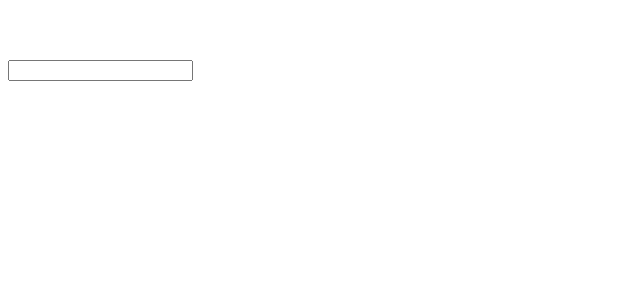
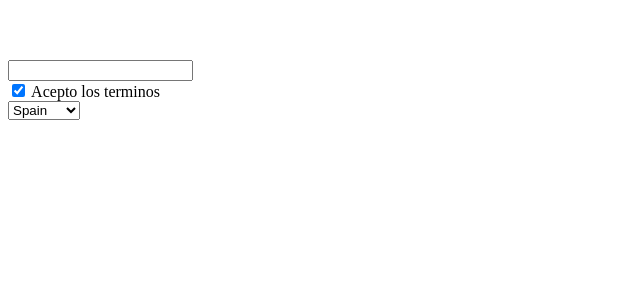
Before and after one commit to zenenperaza/practicas-vue-helloworld, a Vue app: page / in a window 1280 px wide. Shown: the top 300 px of the page, without its empty margins (0-640 px from the left). Built offline with nearby package versions, Linux system fonts and the light colour scheme.

Commit message:
commit 2

```diff
--- a/src/components/ModelForm.vue
+++ b/src/components/ModelForm.vue
@@ -1,15 +1,25 @@
 <template>
     <h1 >{{ inputText }} </h1>
 <form action="">
-    <input type="text" v-model="inputText" />
+    <input type="text" v-model="inputText" /><br>
+    <input type="checkbox" v-model="agree"> Acepto los terminos <br>
+    <select name="" id="">
+        <option value="Spain">Spain</option>
+        <option value="UK">UK</option>
+        <option value="Portugal">Portugal</option>
+    </select>
 </form>
     </template>
 
     <script lang="ts" setup>
 
-    import { Ref, ref } from "vue";
+        import { ref } from "vue";
 
-    let inputText:Ref<string> = ref('')
+        let inputText = ref('')
+        let agree = ref(true)
+        let country = ('UK')
+
+
     </script>
 
     <style scop>
```
